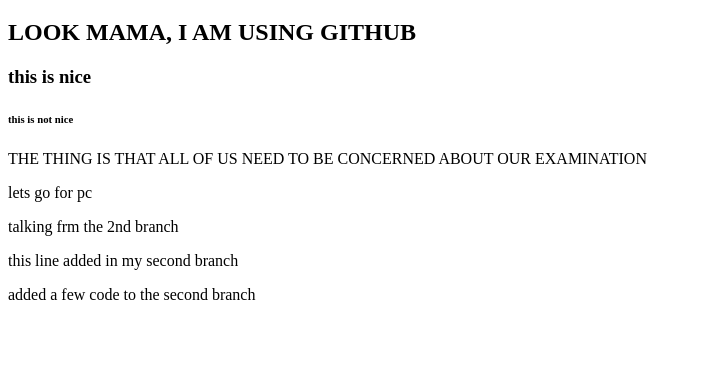
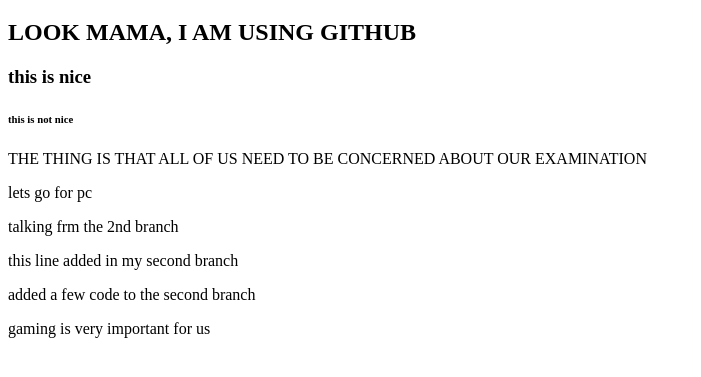
Before and after one commit to AsefAmir/my-first-webpage, a plain HTML site: page index.html in a window 1280 px wide. Shown: the part 61-438 px from the top of the page, without its empty margins (0-701 px from the left). Drawn offline with Linux system fonts and the light colour scheme.

Commit message:
added something new

```diff
--- a/index.html
+++ b/index.html
@@ -18,6 +18,7 @@
     <p>talking frm the 2nd branch</p>
     <p>this line added in my second branch</p>
     <p>added a few code to the second branch</p>
+    <p>gaming is very important for us</p>
     <img src="alif.jpg" alt="">
 </body>
 
```
